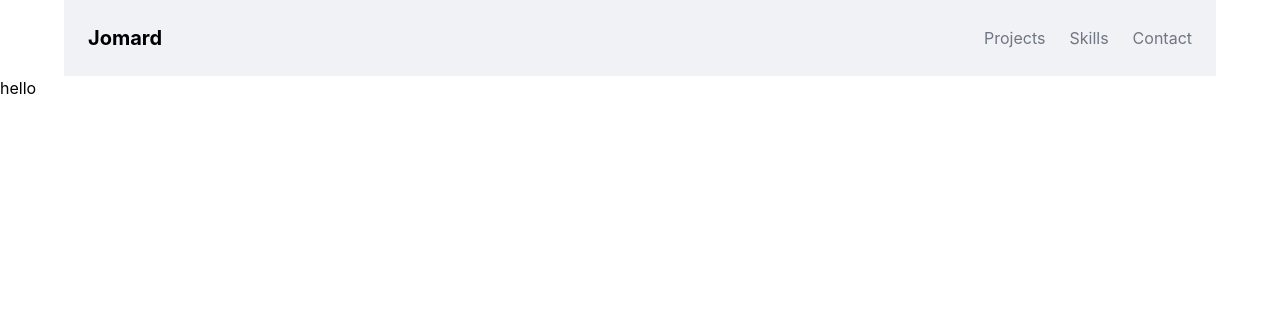
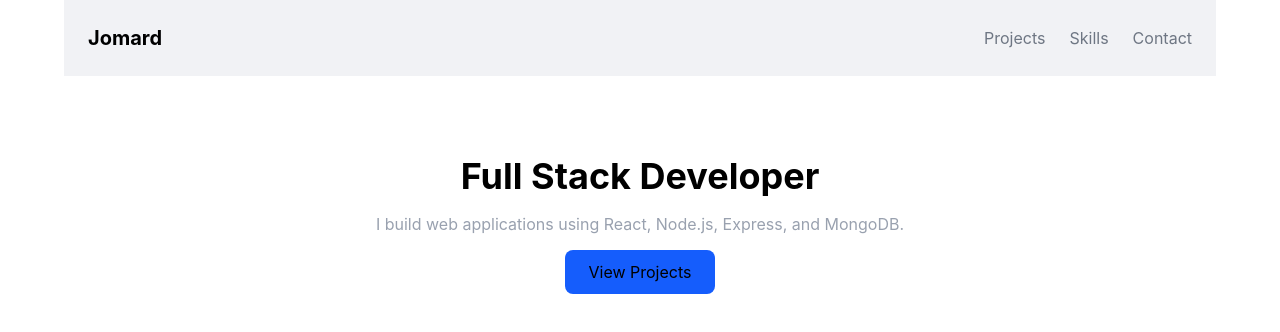
Before and after one commit to jomard44/jomard-portfolio, a React (Vite) app: page / in a window 1280 px wide. Shown: the top 332 px of the page. Built offline with nearby package versions, Linux system fonts and the light colour scheme.

Commit message:
craete hero section

```diff
--- a/src/App.jsx
+++ b/src/App.jsx
@@ -1,13 +1,14 @@
 
 import './App.css'
 import Navbar from './components/Navbar'
+import Hero from './components/Hero'
 
 function App() {
 
   return (
     <>
     <Navbar/>
-     <h1>hello</h1>
+     <Hero/>
     </>
   )
 }
--- a/src/components/Hero.jsx
+++ b/src/components/Hero.jsx
@@ -0,0 +1,20 @@
+const Hero = () => {
+  return (
+    <section className="text-center py-20 px-4">
+      <h2 className="text-4xl font-bold mb-4">
+        Full Stack Developer
+      </h2>
+      <p className="text-gray-400 max-w-xl mx-auto mb-6">
+        I build web applications using React, Node.js, Express, and MongoDB.
+      </p>
+      <a
+        href="#projects"
+        className="bg-blue-600 px-6 py-3 rounded-lg hover:bg-blue-700"
+      >
+        View Projects
+      </a>
+    </section>
+  );
+};
+
+export default Hero;
```
